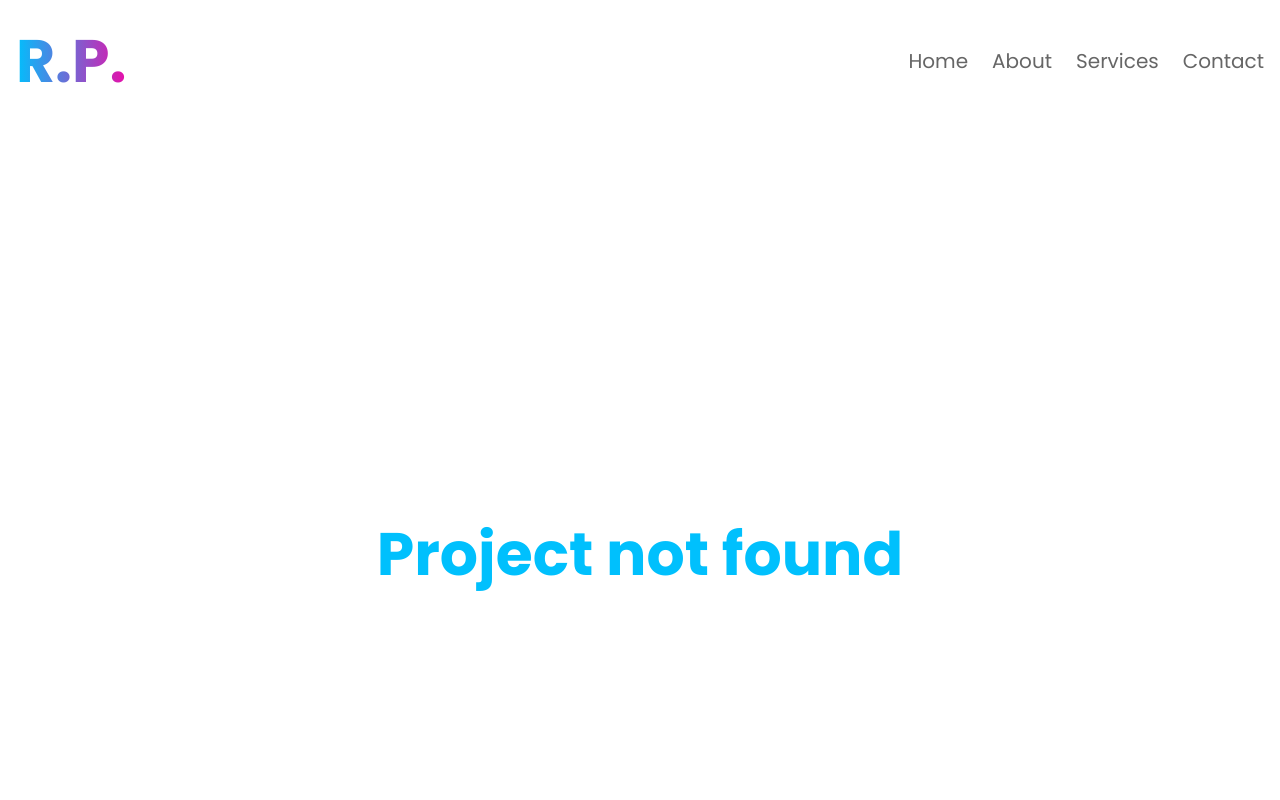
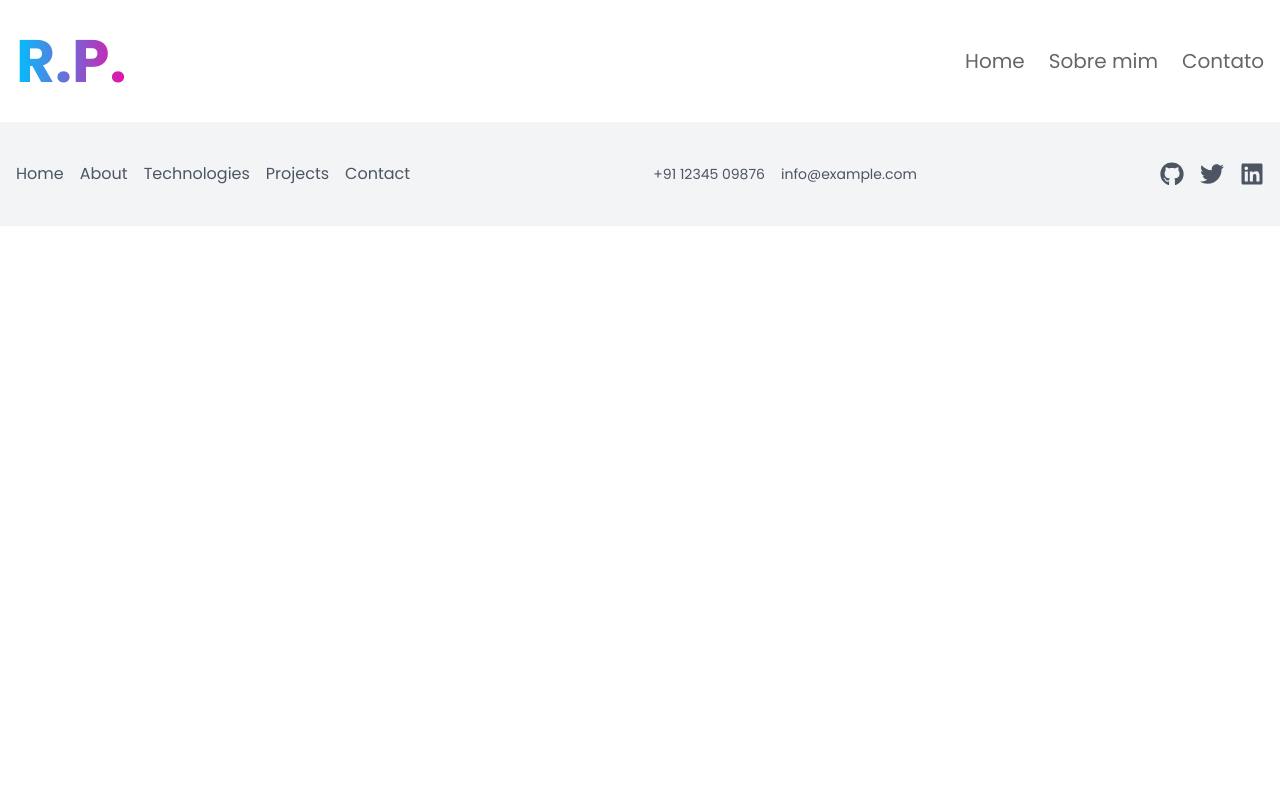
Before and after one commit to Rafael0407Orla/Portfolio, a React (Vite) app: page /sobre in a window 1280 px wide. Before the commit this address had no page. Shown: the top 800 px of the page. Built offline with nearby package versions, Linux system fonts and the light colour scheme.

Commit message:
feat: route

```diff
--- a/src/App.jsx
+++ b/src/App.jsx
@@ -3,11 +3,12 @@ import Header from "./Components/Header";
 import Footer from "./Components/Footer";
 import Home from "./Pages/Home";
 import ProjectDetailPage from "./Pages/DetailsProject";
+import { Outlet } from "react-router-dom";
 function App() {
   return (
     <>
       <Header />
-      <ProjectDetailPage />
+      <Outlet />
       <Footer />
     </>
   );
--- a/src/Components/Header/index.jsx
+++ b/src/Components/Header/index.jsx
@@ -3,7 +3,7 @@
 import React, { useState } from "react";
 import { IoMdClose } from "react-icons/io";
 import { IoMdMenu } from "react-icons/io";
-
+import { NavLink } from "react-router-dom";
 const Header = () => {
   const [isOpen, setIsOpen] = useState(false);
 
@@ -18,30 +18,24 @@ const Header = () => {
           R.P.
         </p>
         <nav className="hidden md:flex space-x-6">
-          <a
-            href="#"
+          <NavLink
+            to={""}
             className=" text-brandText text-[20px] hover:text-brandPrimary"
           >
             Home
-          </a>
-          <a
-            href="#"
+          </NavLink>
+          <NavLink
+            href="sobre"
             className=" text-brandText text-[20px] hover:text-brandPrimary"
           >
-            About
-          </a>
-          <a
-            href="#"
+            Sobre mim
+          </NavLink>
+          <NavLink
+            href="contato"
             className=" text-brandText text-[20px] hover:text-brandPrimary"
           >
-            Services
-          </a>
-          <a
-            href="#"
-            className=" text-brandText text-[20px] hover:text-brandPrimary"
-          >
-            Contact
-          </a>
+            Contato
+          </NavLink>
         </nav>
         <button
           className="md:hidden block focus:outline-none"
@@ -58,18 +52,18 @@ const Header = () => {
           className="fixed left-0 right-0
  md:hidden bg-brandPrimary text-white space-y- p-4"
         >
-          <a href="#" className="block">
+          <NavLink href="#" className="block">
             Home
-          </a>
-          <a href="#" className="block">
+          </NavLink>
+          <NavLink href="#" className="block">
             About
-          </a>
-          <a href="#" className="block">
+          </NavLink>
+          <NavLink href="#" className="block">
             Services
-          </a>
-          <a href="#" className="block">
+          </NavLink>
+          <NavLink href="#" className="block">
             Contact
-          </a>
+          </NavLink>
         </nav>
       )}
     </header>
--- a/src/Components/projectCard/index.jsx
+++ b/src/Components/projectCard/index.jsx
@@ -2,9 +2,20 @@
 import React from "react";
 import Typography from "../Typograph";
 import { colors } from "../../utils/colors";
+import { useNavigate } from "react-router-dom";
 const ProjectCard = ({ project }) => {
+  const navigate = useNavigate();
+
+  function handleNavigate(id) {
+    console.log(id);
+    navigate(`projetos/${id}`);
+  }
+
   return (
-    <div className="bg-white rounded-lg shadow-lg overflow-hidden transform transition duration-500 hover:scale-105">
+    <div
+      onClick={() => handleNavigate(project.projectId)}
+      className="bg-white rounded-lg shadow-lg overflow-hidden transform transition duration-500 hover:scale-105"
+    >
       <img
         src={project.capa}
         alt={project.name}
--- a/src/Pages/About/index.jsx
+++ b/src/Pages/About/index.jsx
@@ -0,0 +1,5 @@
+function About() {
+  return null;
+}
+
+export default About;
--- a/src/Pages/DetailsProject/index.jsx
+++ b/src/Pages/DetailsProject/index.jsx
@@ -7,14 +7,16 @@ import { colors } from "../../utils/colors";
 import StatusChip from "../../Components/chipStatusProject";
 import ContactForm from "../../Components/Forms";
 const ProjectDetailPage = () => {
-  const { projectID } = useParams();
+  const { id } = useParams();
 
-  const project = projects.find((proj) => proj.projectId === parseInt(projectID));
+  const project = projects.find((proj) => proj.projectId == parseInt(id));
 
   if (!project) {
     return (
       <div className="text-center flex flex-col justify-center align-middle mt-8 h-svh">
-        <Typography variant="h1" color={colors.brandPrimary} >Project not found</Typography>
+        <Typography variant="h1" color={colors.brandPrimary}>
+          Project not found
+        </Typography>
       </div>
     );
   }
--- a/src/Pages/Home/index.jsx
+++ b/src/Pages/Home/index.jsx
@@ -82,7 +82,7 @@ function Home() {
 
           <div className="grid grid-cols-1 sm:grid-cols-2 lg:grid-cols-3 gap-8">
             {projects.map((project) => (
-              <ProjectCard key={project.projectId} project={project} />
+              <ProjectCard key={project.projectId}  project={project} />
             ))}
           </div>
         </div>
--- a/src/main.jsx
+++ b/src/main.jsx
@@ -1,10 +1,27 @@
 import { StrictMode } from "react";
 import { createRoot } from "react-dom/client";
+import { createBrowserRouter, RouterProvider } from "react-router-dom";
 import App from "./App.jsx";
 import "./index.css";
+import Home from "./Pages/Home/index.jsx";
+import About from "./Pages/About/index.jsx";
+import ProjectDetailPage from "./Pages/DetailsProject/index.jsx";
+
+const router = createBrowserRouter([
+  {
+    path: "/",
+    element: <App />,
+    children: [
+      { index: true, element: <Home /> },
+      { path: "sobre", element: <About /> },
+      { path: "projetos/:id", element: <ProjectDetailPage /> },
+      { path: "contato", element: null },
+    ],
+  },
+]);
 
 createRoot(document.getElementById("root")).render(
   <StrictMode>
-    <App />
+    <RouterProvider router={router} />
   </StrictMode>
 );
```
